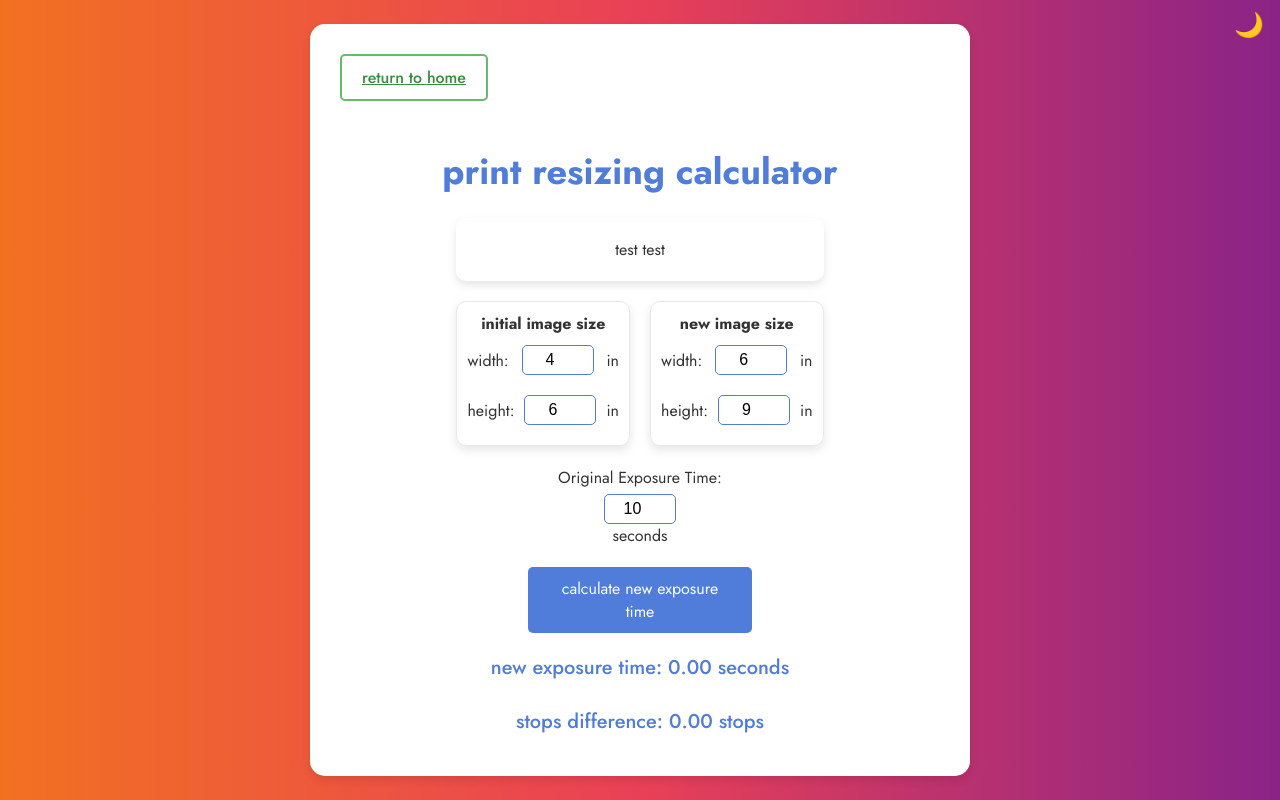
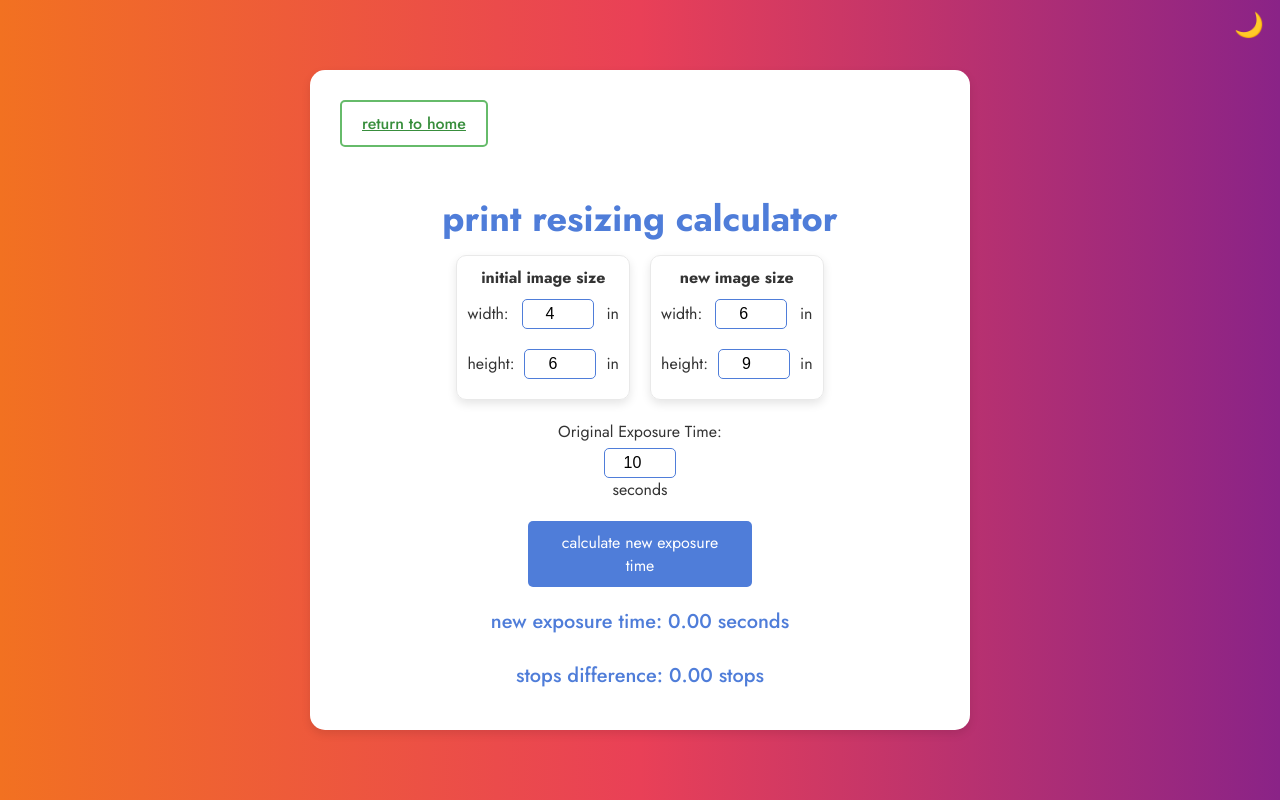
Before and after one commit to narrowstacks/dorkroom.art, a plain HTML site: page resize/index.html in a window 1280 px wide. Drawn offline with Linux system fonts and the light colour scheme.

Commit message:
removed test test

```diff
--- a/resize/index.html
+++ b/resize/index.html
@@ -15,7 +15,7 @@
 		<div class="container">
 			<a href="/" class="home-button">return to home</a>
 			<h1>print resizing calculator</h1>
-			<div class="description-container">test test</div>
+			<!-- <div class="description-container">test test</div> -->
 			<form id="resizeForm">
 				<div class="input-group-container">
 					<!-- Initial image size -->
```
